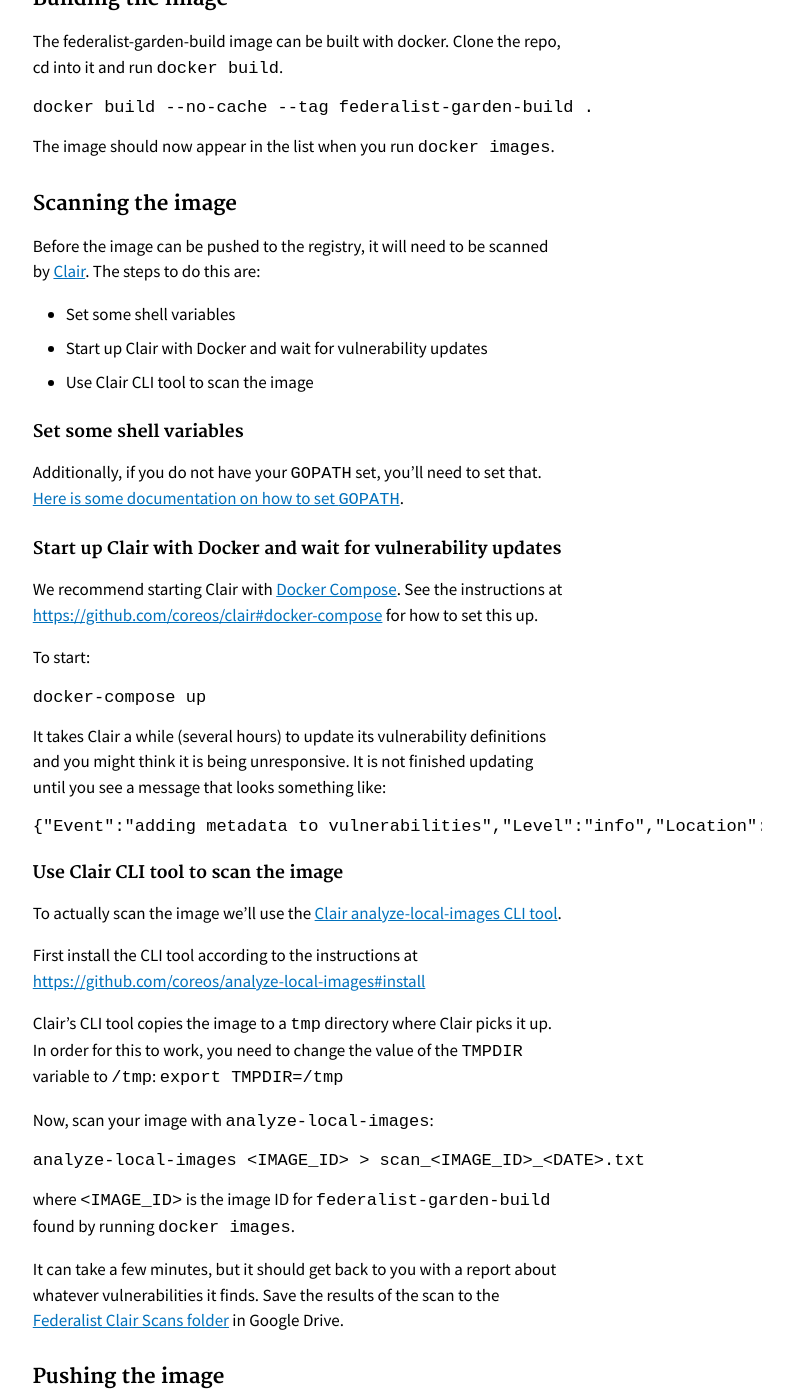
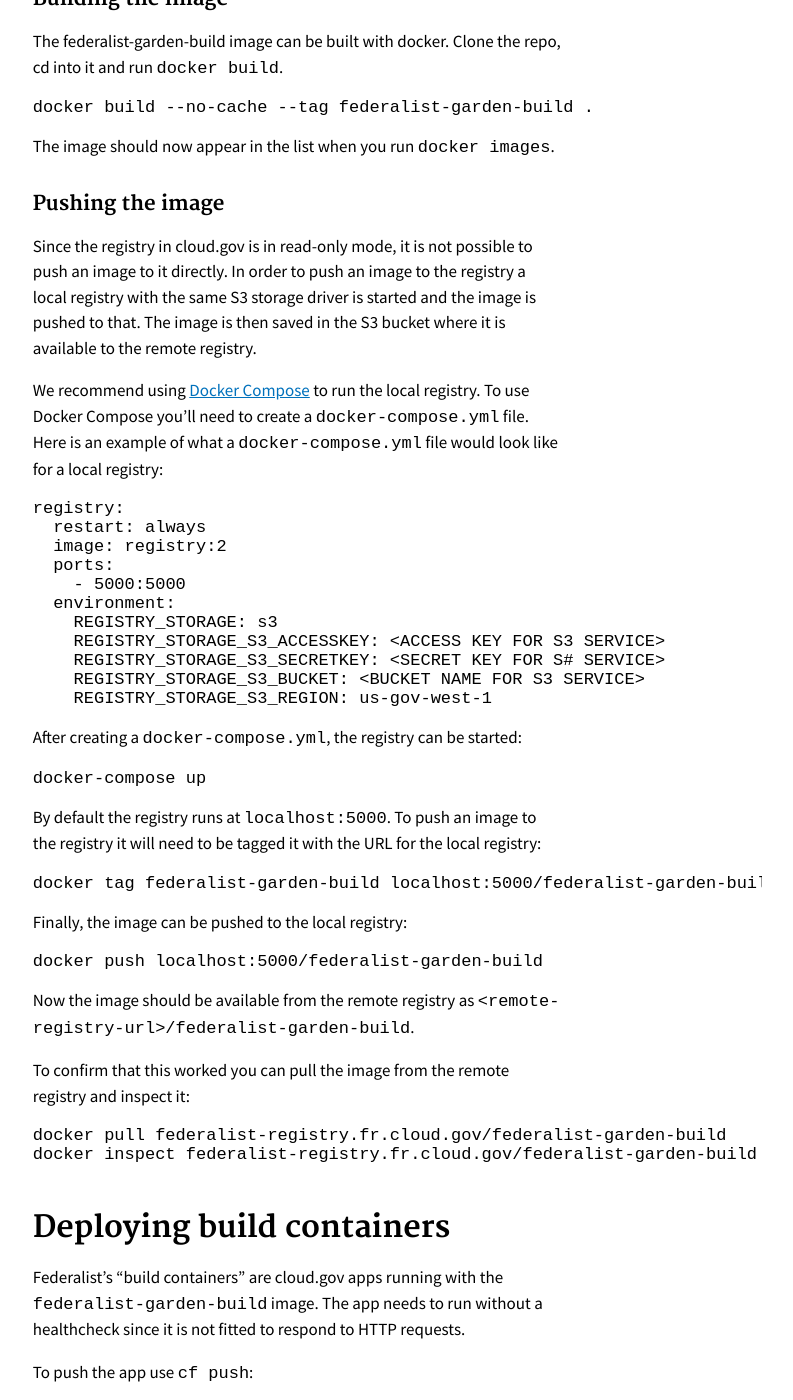
Before and after one commit to Macy-FK/federaliste, a Jekyll site: the page built from pages/how-federalist-works/cloud-gov-setup.md, in a window 1280 px wide and 1400 px high, scrolled down 1983 px. Shown: the whole window, without its empty margins (368-1161 px from the left). Built offline with Jekyll 4.4.1, drawn with Linux system fonts in a browser that asks for light colours; Markdown is read by kramdown in place of the engine named in the settings.

Commit message:
remove clair scanning information
Per deprecation of clair's analyze-local-images and the rest of the
discussion in https://github.com/18F/federalist/issues/1035.

````diff
--- a/pages/how-federalist-works/cloud-gov-setup.md
+++ b/pages/how-federalist-works/cloud-gov-setup.md
@@ -68,54 +68,6 @@ docker build --no-cache --tag federalist-garden-build .
 ```
 
 The image should now appear in the list when you run `docker images`.
-
-### Scanning the image
-
-Before the image can be pushed to the registry, it will need to be scanned by [Clair](https://github.com/coreos/clair). The steps to do this are:
-
-- Set some shell variables
-- Start up Clair with Docker and wait for vulnerability updates
-- Use Clair CLI tool to scan the image
-
-#### Set some shell variables
-
-Additionally, if you do not have your `GOPATH` set, you'll need to set that. [Here is some documentation on how to set `GOPATH`](https://golang.org/doc/code.html#GOPATH).
-
-#### Start up Clair with Docker and wait for vulnerability updates
-
-We recommend starting Clair with [Docker Compose](https://docs.docker.com/compose/).
-See the instructions at [https://github.com/coreos/clair#docker-compose](https://github.com/coreos/clair#docker-compose) for how to set this up.
-
-To start:
-
-``` shell
-docker-compose up
-```
-
-It takes Clair a while (several hours) to update its vulnerability definitions and you might think it is being unresponsive.
-It is not finished updating until you see a message that looks something like:
-
-```json
-{"Event":"adding metadata to vulnerabilities","Level":"info","Location":"updater.go:253","Time":"2017-06-23 19:46:09.100571"}
-```
-
-#### Use Clair CLI tool to scan the image
-
-To actually scan the image we'll use the [Clair analyze-local-images CLI tool](https://github.com/coreos/analyze-local-images).
-
-First install the CLI tool according to the instructions at [https://github.com/coreos/analyze-local-images#install](https://github.com/coreos/analyze-local-images#install)
-
-Clair's CLI tool copies the image to a `tmp` directory where Clair picks it up. In order for this to work, you need to change the value of the `TMPDIR` variable to `/tmp`: `export TMPDIR=/tmp`
-
-Now, scan your image with `analyze-local-images`:
-
-```sh
-analyze-local-images <IMAGE_ID> > scan_<IMAGE_ID>_<DATE>.txt
-```
-
-where `<IMAGE_ID>` is the image ID for `federalist-garden-build` found by running `docker images`.
-
-It can take a few minutes, but it should get back to you with a report about whatever vulnerabilities it finds. Save the results of the scan to the [Federalist Clair Scans folder](https://drive.google.com/drive/folders/0B3FBmDcqOZB5MHJncXVYQXJ0Wnc) in Google Drive.
 
 ### Pushing the image
 
````
